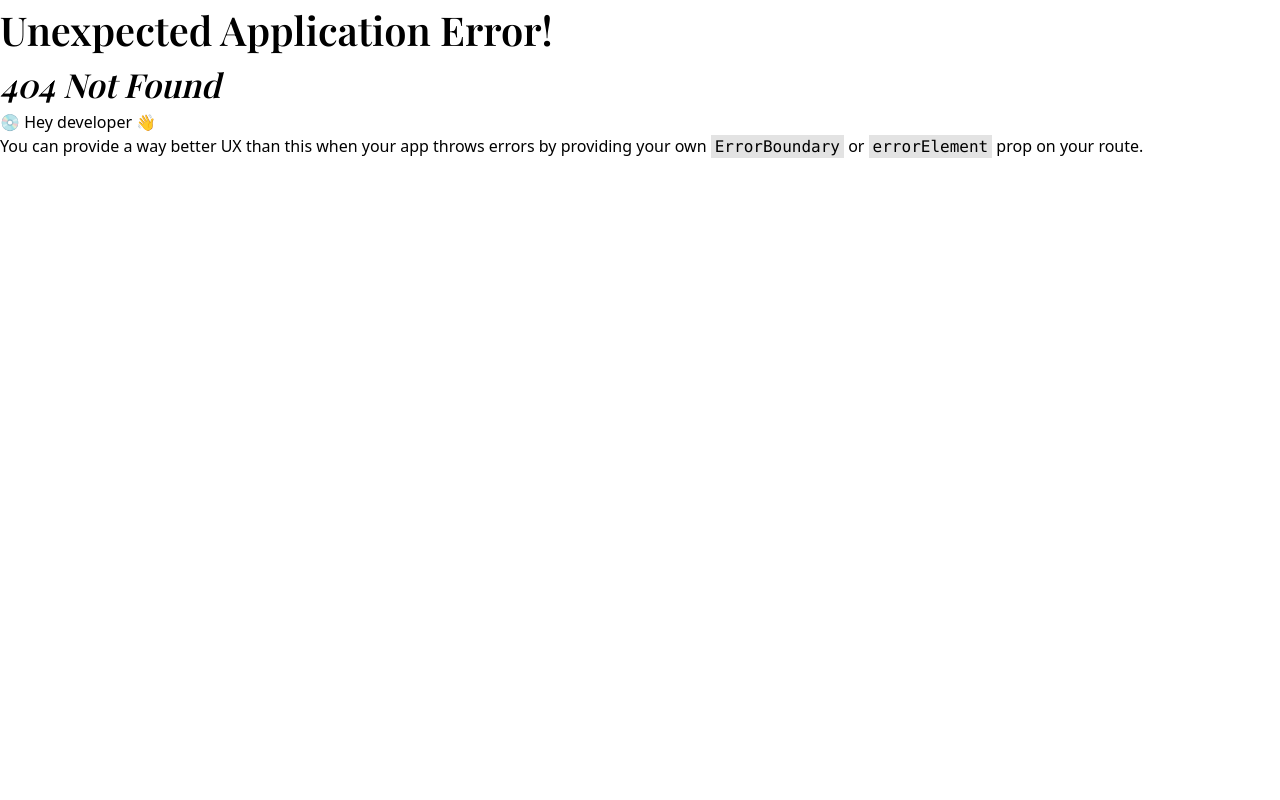
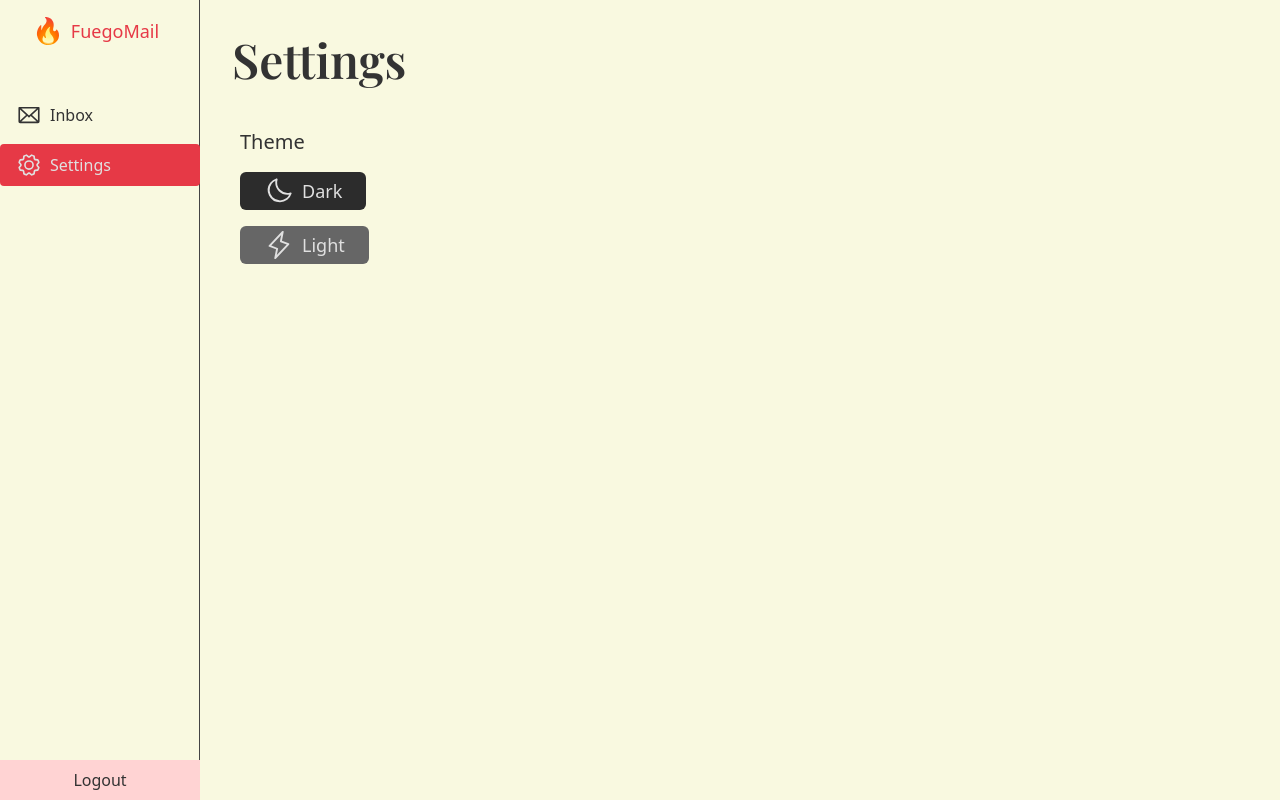
Before and after one commit to felixx78/fuegomail, a React (Vite) app in the folder frontend/: page /settings in a window 1280 px wide. Before the commit this address had no page. Built offline with nearby package versions, Linux system fonts and the light colour scheme; sample sign-in values are in the browser's storage; a web font is replaced by a local one.

Commit message:
add Settings page

```diff
--- /dev/null
+++ b/frontend/src/pages/Settings.tsx
@@ -0,0 +1,46 @@
+import { Lightning, Moon } from "@phosphor-icons/react";
+import clsx from "clsx";
+import { useState } from "react";
+
+function Settings() {
+  const [theme, setTheme] = useState(localStorage.getItem("theme") || "dark");
+
+  const handleThemeOnClick = (newTheme: "dark" | "light") => {
+    localStorage.setItem("theme", newTheme);
+    setTheme(newTheme);
+    if (newTheme === "dark") document.documentElement.classList.add("dark");
+    else document.documentElement.classList.remove("dark");
+  };
+
+  return (
+    <div>
+      <h1 className="mb-8 ml-4">Settings</h1>
+      <div className="px-6">
+        <p className="mb-4 text-xl">Theme</p>
+        <button
+          onClick={() => handleThemeOnClick("dark")}
+          className={clsx(
+            "mb-4 flex cursor-pointer items-center gap-2 rounded-md px-6 py-1 text-lg text-dark-primary-text",
+            theme === "dark"
+              ? "bg-dark-highlighted-background"
+              : "bg-secondary-text",
+          )}
+        >
+          <Moon size={30} /> Dark
+        </button>
+        <button
+          onClick={() => handleThemeOnClick("light")}
+          className={clsx(
+            "flex cursor-pointer items-center gap-2 rounded-md px-6 py-1 text-lg text-dark-primary-text",
+            theme === "light"
+              ? "bg-dark-highlighted-background"
+              : "bg-secondary-text",
+          )}
+        >
+          <Lightning size={30} /> Light
+        </button>
+      </div>
+    </div>
+  );
+}
+export default Settings;
--- a/frontend/src/routes/privateRoutes.tsx
+++ b/frontend/src/routes/privateRoutes.tsx
@@ -1,6 +1,7 @@
 import { RouteObject } from "react-router-dom";
 import Inbox from "../pages/Inbox";
 import Email from "../pages/Email";
+import Settings from "../pages/Settings";
 
 const privateRoutes: RouteObject[] = [
   {
@@ -11,6 +12,10 @@ const privateRoutes: RouteObject[] = [
     path: "/inbox/:id",
     element: <Email />,
   },
+  {
+    path: "/settings",
+    element: <Settings />,
+  },
 ];
 
 export default privateRoutes;
```
